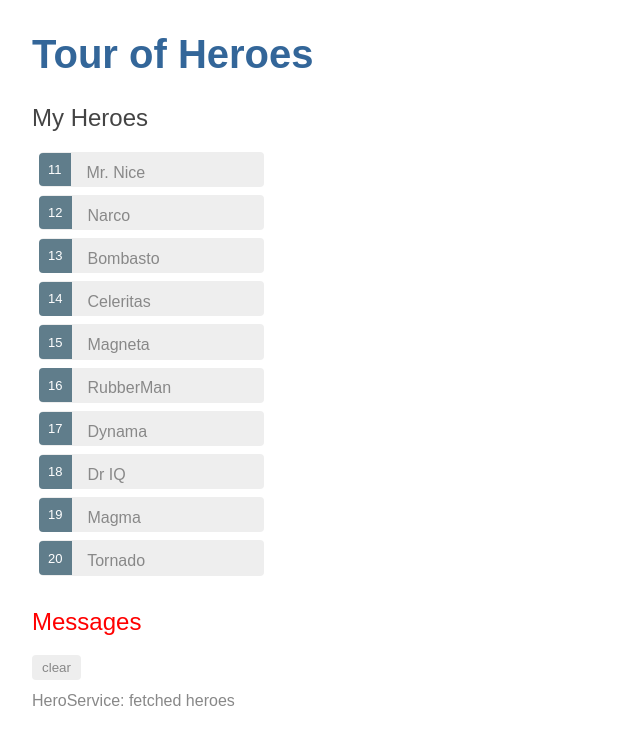
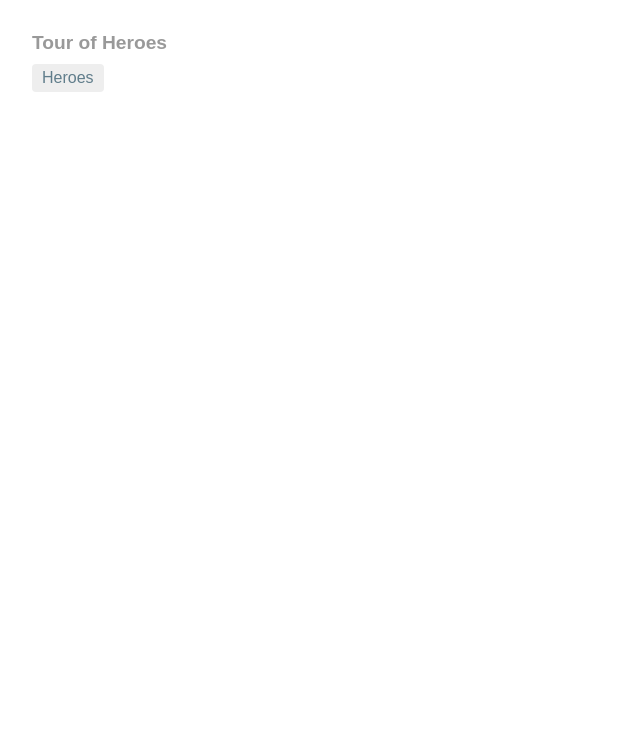
Before and after one commit to jpriesten/TourOfHeroes, an Angular app: page / in a window 1280 px wide. Shown: the top 744 px of the page, without its empty margins (0-640 px from the left). Built offline with nearby package versions, Linux system fonts and the light colour scheme.

Commit message:
Added routing and now working on expanding the functionality

```diff
--- a/src/app/app-routing.module.ts
+++ b/src/app/app-routing.module.ts
@@ -1,7 +1,10 @@
 import { NgModule } from '@angular/core';
 import { Routes, RouterModule } from '@angular/router';
+import { HeroesComponent } from './heroes/heroes.component';
 
-const routes: Routes = [];
+const routes: Routes = [
+  {path: 'heroes', component: HeroesComponent}
+];
 
 @NgModule({
   imports: [RouterModule.forRoot(routes)],
--- a/src/app/app.component.css
+++ b/src/app/app.component.css
@@ -0,0 +1,29 @@
+/* AppComponent's private CSS styles */
+h1 {
+    font-size: 1.2em;
+    color: #999;
+    margin-bottom: 0;
+  }
+  h2 {
+    font-size: 2em;
+    margin-top: 0;
+    padding-top: 0;
+  }
+  nav a {
+    padding: 5px 10px;
+    text-decoration: none;
+    margin-top: 10px;
+    display: inline-block;
+    background-color: #eee;
+    border-radius: 4px;
+  }
+  nav a:visited, a:link {
+    color: #607d8b;
+  }
+  nav a:hover {
+    color: #039be5;
+    background-color: #cfd8dc;
+  }
+  nav a.active {
+    color: #039be5;
+  }
--- a/src/app/app.component.html
+++ b/src/app/app.component.html
@@ -1,3 +1,6 @@
 <h1>{{title}}</h1>
-<app-heroes></app-heroes>
+<nav>
+    <a routerLink='/heroes'>Heroes</a>
+</nav>
+<router-outlet></router-outlet>
 <app-messages></app-messages>
```
